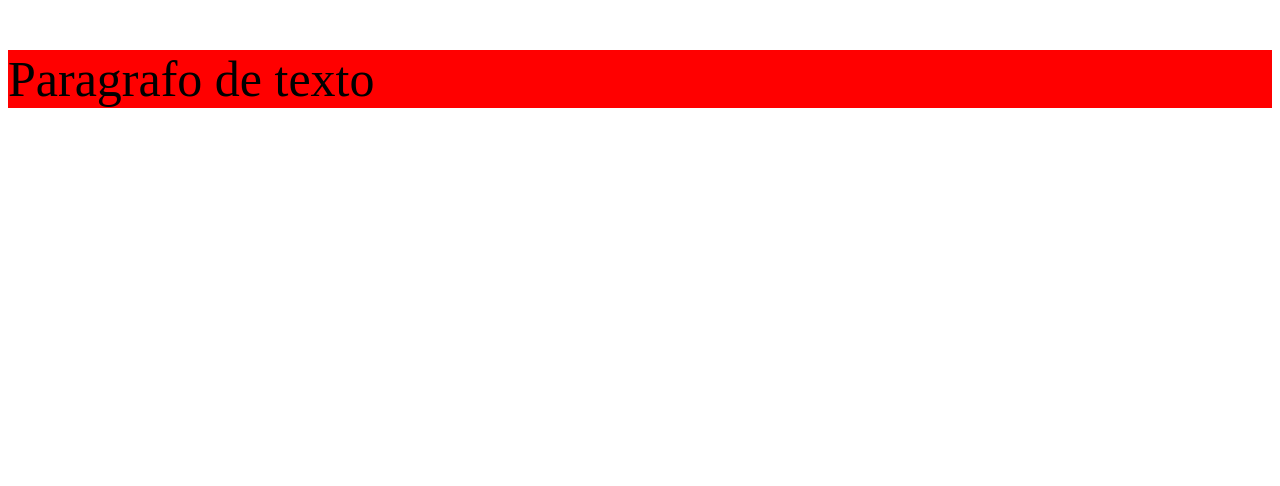
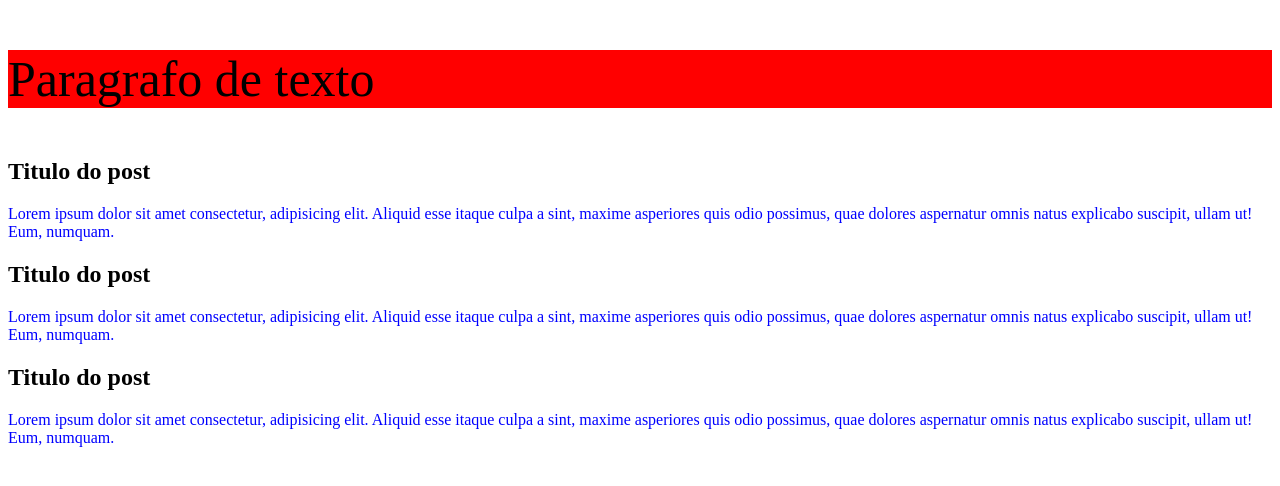
Before and after one commit to alves1503/avanti, a plain HTML site: page javascript/DOM-SELECAO/index.html in a window 1280 px wide. Drawn offline with Linux system fonts and the light colour scheme.

Commit message:
trabalhando com classes

```diff
--- a/javascript/DOM-SELECAO/index.html
+++ b/javascript/DOM-SELECAO/index.html
@@ -10,6 +10,24 @@
 
     <div id="content"></div>
 
+    <h2>Titulo do post</h2>
+
+    <p class="text">Lorem ipsum dolor sit amet consectetur, adipisicing elit. Aliquid esse itaque culpa a sint, maxime asperiores quis odio possimus, quae dolores aspernatur omnis natus explicabo suscipit, ullam ut! Eum, numquam.
+    </p>
+
+
+    <h2>Titulo do post</h2>
+
+    <p class="text">Lorem ipsum dolor sit amet consectetur, adipisicing elit. Aliquid esse itaque culpa a sint, maxime asperiores quis odio possimus, quae dolores aspernatur omnis natus explicabo suscipit, ullam ut! Eum, numquam.
+    </p>
+
+
+    <h2>Titulo do post</h2>
+
+    <p class="text">Lorem ipsum dolor sit amet consectetur, adipisicing elit. Aliquid esse itaque culpa a sint, maxime asperiores quis odio possimus, quae dolores aspernatur omnis natus explicabo suscipit, ullam ut! Eum, numquam.
+    </p>
+
+
 
 
 
--- a/javascript/DOM-SELECAO/js/script.js
+++ b/javascript/DOM-SELECAO/js/script.js
@@ -7,3 +7,15 @@ console.log("content",content)
 content.innerHTML = `<p>Paragrafo de texto</p>`
 content.style.backgroundColor = "red"
 content.style.fontSize = "50px"
+
+
+//Seleção por classe
+
+
+const classText = document.getElementsByClassName("text")
+console.log("classText",classText)
+
+
+for(text of classText) {
+    text.style.color = "blue"
+}
```
